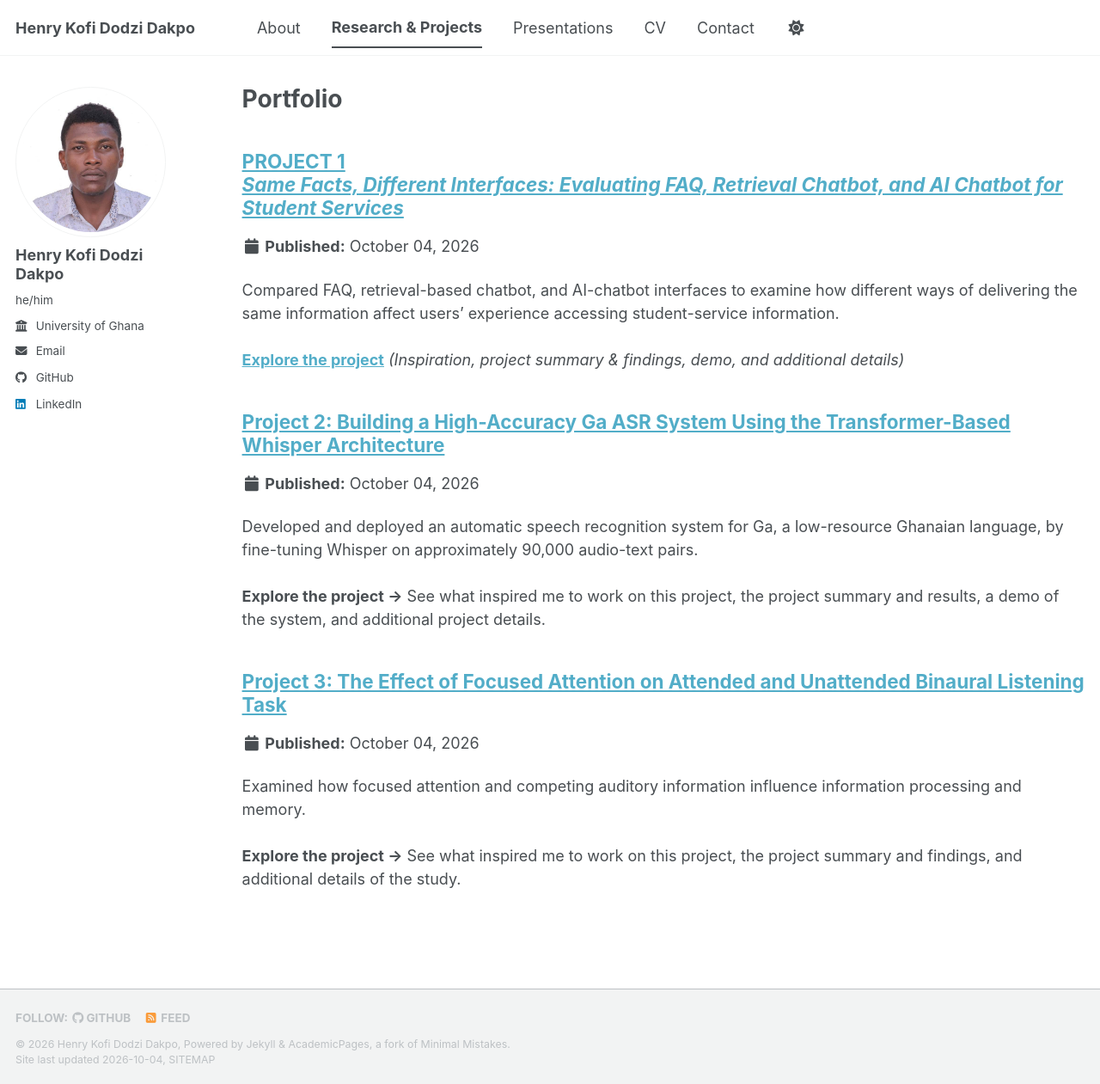
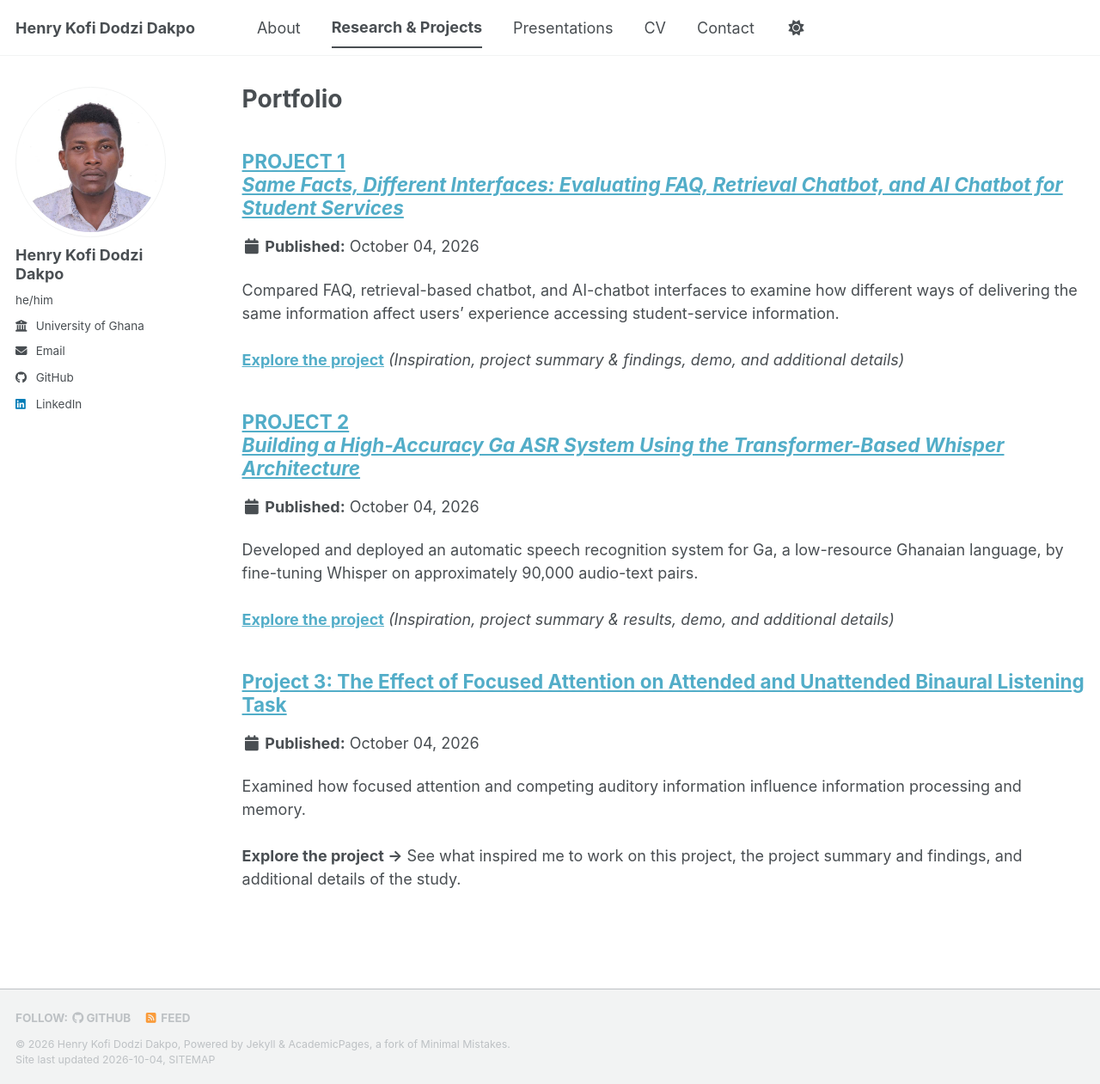
Before and after one commit to henrycitadel9-rgb/henrycitadel9-rgb.github.io, a Jekyll site: the page built from _pages/portfolio.html, in a window 1280 px wide and 1261 px high. Shown: the whole window at 86% size. Built offline with Jekyll 4.4.1, drawn with Linux system fonts in a browser that asks for light colours; a style sheet for code colours, icons or effects is not loaded.

Commit message:
Update portfolio-2.md

```diff
--- a/_portfolio/portfolio-2.md
+++ b/_portfolio/portfolio-2.md
@@ -1,6 +1,6 @@
 ---
-title: "Project 2: Building a High-Accuracy Ga ASR System Using the Transformer-Based Whisper Architecture"
-excerpt: "Developed and deployed an automatic speech recognition system for Ga, a low-resource Ghanaian language, by fine-tuning Whisper on approximately 90,000 audio-text pairs.<br/><br/><strong>Explore the project →</strong> See what inspired me to work on this project, the project summary and results, a demo of the system, and additional project details."
+title: "PROJECT 2<br/><em>Building a High-Accuracy Ga ASR System Using the Transformer-Based Whisper Architecture</em>"
+excerpt: "Developed and deployed an automatic speech recognition system for Ga, a low-resource Ghanaian language, by fine-tuning Whisper on approximately 90,000 audio-text pairs.<br/><br/><a href='/portfolio/portfolio-2/'><strong>Explore the project</strong></a> <em>(Inspiration, project summary & results, demo, and additional details)</em>"
 collection: portfolio
 ---
 
```
